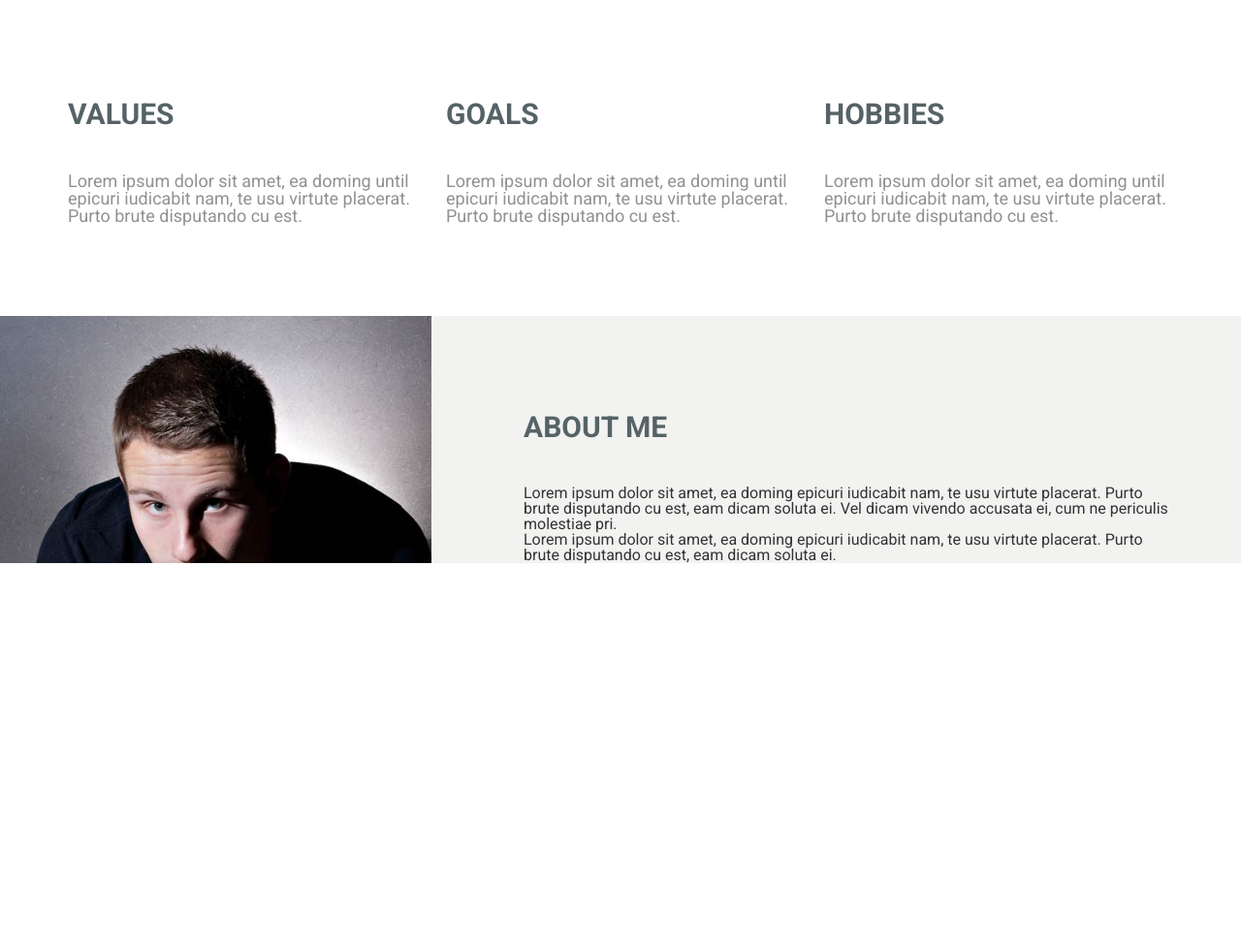
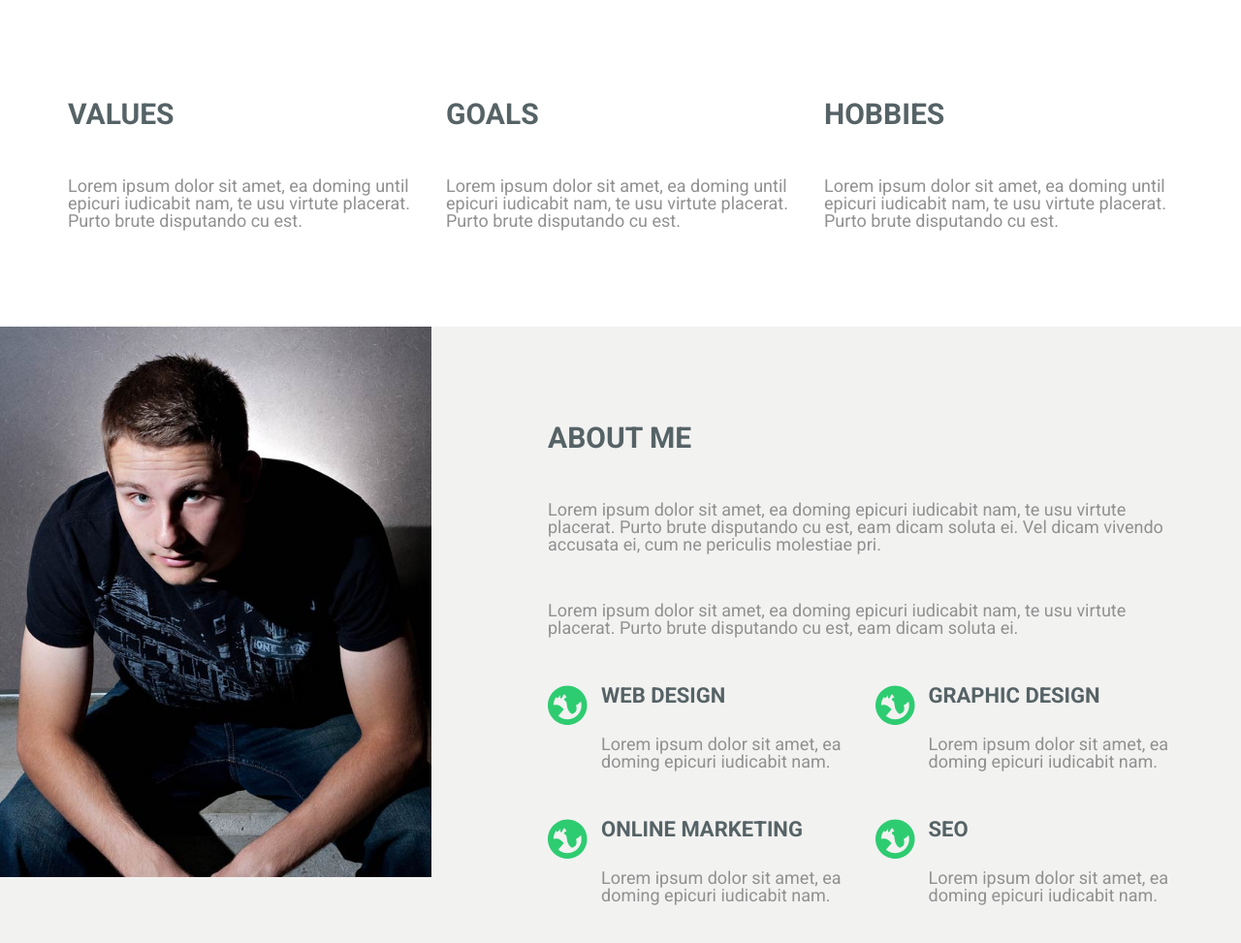
Before and after one commit to KrzysztofGolat/0006_Web_Graphic_Designer, a website: page app/index.html in a window 1280 px wide. Shown: the part 907-1880 px from the top of the page at 97% size. Before the commit the page ends 1489 px from the top, so only its background shows below. Drawn offline with nearby package versions, Linux system fonts and the light colour scheme; files that its build step writes are made by us from their sources.

Commit message:
Aboutme section.

```diff
--- a/app/index.html
+++ b/app/index.html
@@ -70,24 +70,32 @@
     <main>
         <div class="container">
             <div class="row">
-                <div class="col-md-4 col-sm-4 col-xs-4 values">
+<!--                <div>-->
+                    <div class="col-md-4 col-md-offset-0
+                                col-sm-4 col-sm-offset-0
+                                col-xs-10 col-xs-offset-1 values">
                         <h2>Values</h2>
-                    <div>
+                        <div class="values__description">
                             Lorem ipsum dolor sit amet, ea doming until epicuri iudicabit nam, te usu virtute placerat. Purto brute disputando cu est.
                         </div>
                     </div>
-                <div class="col-md-4 col-sm-4 col-xs-4 values">
+                       <div class="col-md-4 col-md-offset-0
+                                   col-sm-4 col-sm-offset-0
+                                   col-xs-10 col-xs-offset-1 values">
                         <h2>Goals</h2>
-                    <div>
+                         <div class="values__description">
                                 Lorem ipsum dolor sit amet, ea doming until epicuri iudicabit nam, te usu virtute placerat. Purto brute disputando cu est.
                          </div>
                         </div>
-                <div class="col-md-4 col-sm-4 col-xs-4 values">
+                    <div class="col-md-4 col-md-offset-0
+                                col-sm-4 col-sm-offset-0
+                                col-xs-10 col-xs-offset-1 values">
                         <h2>Hobbies</h2>
-                    <div>
+                        <div class="values__description">
                             Lorem ipsum dolor sit amet, ea doming until epicuri iudicabit nam, te usu virtute placerat. Purto brute disputando cu est.
                         </div>
                     </div>
+<!--                </div>-->
             </div>
         </div>
 
@@ -97,11 +105,34 @@
                 <div class="row">
                     <div class="col-xs-8 col-xs-offset-4 aboutme__content">
                         <h2>About me</h2>
-                        <div>
+                        <div class="aboutme__description">
                             <p>Lorem ipsum dolor sit amet, ea doming epicuri iudicabit nam, te usu virtute placerat. Purto brute disputando cu est, eam dicam soluta ei. Vel dicam vivendo accusata ei, cum ne periculis molestiae pri.</p>
 
                             <p>Lorem ipsum dolor sit amet, ea doming epicuri iudicabit nam, te usu virtute placerat. Purto brute disputando cu est, eam dicam soluta ei.</p>
                         </div>
+<!--                        <div class="container">-->
+                            <div class="row">
+                                <div class="col-xs-6 aboutme__web">
+                                    <h3 class="aboutme__inside">Web design</h3>
+                                    <p>Lorem ipsum dolor sit amet, ea doming epicuri iudicabit nam.</p>
+                                </div>
+                                <div class="col-xs-6 aboutme__graphic">
+                                    <h3 class="aboutme__inside">Graphic design</h3>
+                                    <p>Lorem ipsum dolor sit amet, ea doming epicuri iudicabit nam.</p>
+                                </div>
+                            </div>
+                            <div class="row">
+                                <div class="col-xs-6 aboutme__online">
+                                    <h3 class="aboutme__inside">Online marketing</h3>
+                                    <p>Lorem ipsum dolor sit amet, ea doming epicuri iudicabit nam.</p>
+                                </div>
+                                <div class="col-xs-6 aboutme__seo">
+                                    <h3 class="aboutme__inside">seo</h3>
+                                    <p>Lorem ipsum dolor sit amet, ea doming epicuri iudicabit nam.</p>
+                                </div>
+                            </div>
+<!--                        </div>-->
+
                     </div>
                 </div>
             </div>
--- a/app/styles/style.scss
+++ b/app/styles/style.scss
@@ -91,12 +91,18 @@ body {
     font-size: 16px;
     text-transform: uppercase;
 
+    @media screen and (max-width: $bkpTablet) {
+        font-size: 10px;
+        text-align: left;
+    }
+
     &:hover {
         color: $brandcolor !important;
     }
 }
 
 .navbar-header {
+
 
     @media screen and (max-width: $bkpMobile) {
         margin-bottom: 18px !important;
@@ -145,9 +151,11 @@ h2 {
     font-weight: 700;
     text-transform: uppercase;
     font-size: 30px;
-    margin-top: 100px;
-    margin-bottom: 45px;
     color: #566366;
+
+//    @media screen and (max-width: $bkpMobile) {
+//        text-align: center;
+//    }
 }
 
 .values {
@@ -155,7 +163,31 @@ h2 {
     font-weight: 400;
     font-size: 18px;
     color: #919191;
-    margin-bottom: 94px;
+    margin-top: 100px;
+    margin-bottom: 100px;
+
+    @media screen and (max-width: $bkpTablet) {
+        margin-top: 70px;
+        margin-bottom: 70px;
+    }
+
+    @media screen and (max-width: $bkpMobile) {
+        margin-top: 30px;
+        margin-bottom: 30px;
+     }
+
+    &__description {
+        margin-top: 50px;
+
+        @media screen and (max-width: $bkpTablet) {
+            margin-top: 35px;
+        }
+
+        @media screen and (max-width: $bkpMobile) {
+            margin-top: 20px;
+        }
+    }
+
 }
 
 //******************** ABOUT ME **********************
@@ -164,12 +196,65 @@ h2 {
     background-image: url(../img/aboutme_person.jpg);
     background-position: left top;
     background-repeat: no-repeat;
-    background-size: 40vw auto;
+    background-size: 36vw auto;
     background-color: #f2f2f1;
 
+    h2 {
+        color: #566366;
+    }
+
+    &__content {
+        background-color: #f2f2f1;
+        padding-left: 120px;
+        padding-top: 100px;
+        padding-bottom: 100px;
+        color: #919191;
+        font-size: 18px;
+    }
+
+    &__description {
+        padding-top: 50px;
+
+        p {
+            padding-bottom: 50px;
+        }
+    }
+
+    &__web {
+        padding-left: 70px;
+        background-image: url(../img/aboutme_icon1.png);
+        background-position: left top;
+        background-repeat: no-repeat;
+        padding-bottom: 50px;
+    }
+
+    &__graphic {
+        padding-left: 70px;
+        background-image: url(../img/aboutme_icon1.png);
+        background-position: left top;
+        background-repeat: no-repeat;
+        padding-bottom: 50px;
+    }
+
+    &__online {
+        padding-left: 70px;
+        background-image: url(../img/aboutme_icon1.png);
+        background-position: left top;
+        background-repeat: no-repeat;
+    }
+
+    &__seo {
+        padding-left: 70px;
+        background-image: url(../img/aboutme_icon1.png);
+        background-position: left top;
+        background-repeat: no-repeat;
+    }
+
+    &__inside {
+        font-size: 22px;
+        text-transform: uppercase;
+        color: #566366;
+        font-weight: 700;
+        padding-bottom: 30px;
+    }
 }
-
-.aboutme__content {
-    background-color: #f2f2f1;
-    padding-left: 95px;
-}
```
Also changed, not shown: app/img/aboutme_icon1.png (added). Lines whose indentation alone changed are shown as unchanged.
